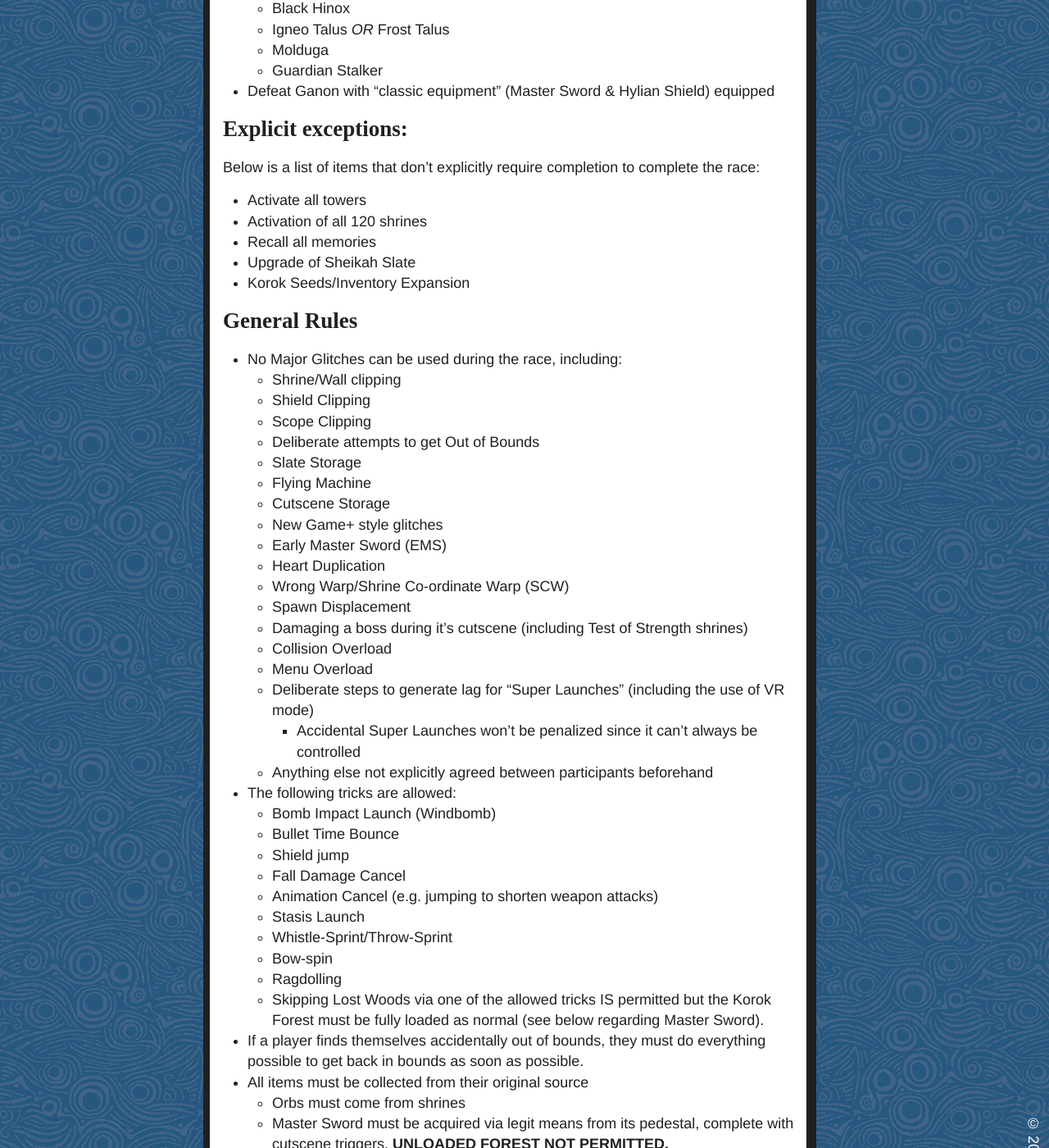
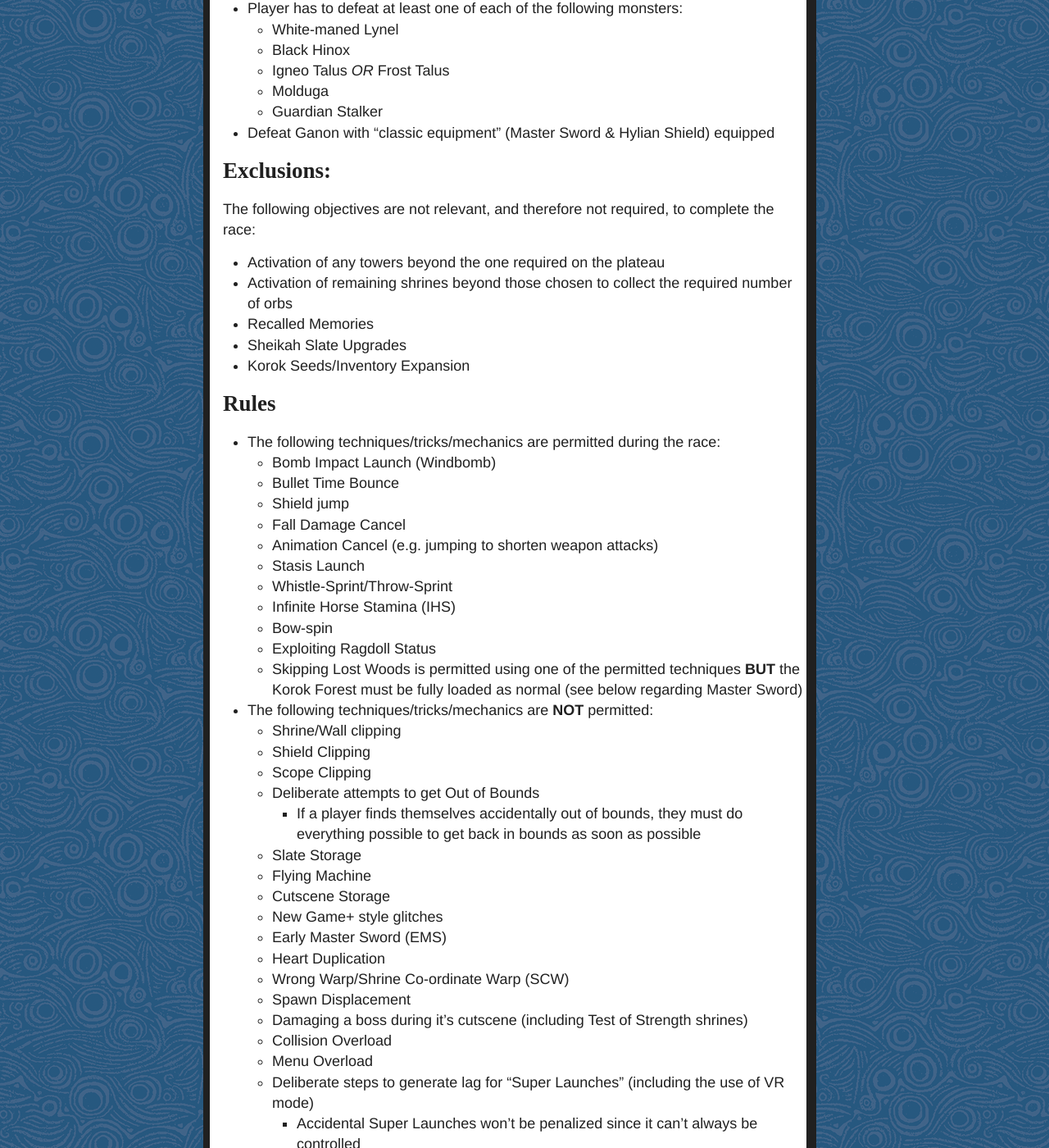
Before and after one commit to mistermark/sirm1ster.tv, a Jekyll site: the page built from raceofthewild.html, in a window 1280 px wide and 1400 px high, scrolled down 1048 px. Shown: the whole window at 82% size. Built offline with Jekyll 4.4.1, drawn with Linux system fonts in a browser that asks for light colours; some of the changed text lies outside the part shown.

Commit message:
Updating Race content

```diff
--- a/raceofthewild.html
+++ b/raceofthewild.html
@@ -6,9 +6,8 @@
 
 <div class="schedule-wrapper">
   <div class="schedule">
-    <div class="schedule-header">
+    <div class="schedule-header race-header">
       <h1>Gentlemen's Race of the Wild</h1>
-      <!-- <span>{{ site.data.schedule.daterange.first }} - {{ site.data.schedule.daterange.last }}</span> -->
     </div>
     <div class="schedule-roster">
       <div class="roster-day">
@@ -16,7 +15,7 @@
           <div class="intro">
             <img class="race-logo" src="/assets/images/raceofthewild-logo.png" srcset="/assets/images/raceofthewild-logo{{ days.content }}@2x.png 2x">
             <h2 id="intro">Introduction</h2>
-            <p>On May 29th sirM1ster and TheRealSeiferoth are going head-to-head in a race, dubbed &ldquo;The Gentlemen's Race of the Wild&rdquo;. We're celebrating our 1-year Twitch anniversary in style by challenging each other how well we know our first game we've streamed.</p>
+            <p>On May 29th <strong><i>sirM1ster</i></strong> and <strong><i>TheRealSeiferoth</i></strong> are going head-to-head in a race dubbed <strong>&ldquo;The Gentlemen's Race of the Wild&rdquo;</strong>. We're celebrating a couple of coincidences: we both started streaming on the same day AND we both played the same game on our first ever stream (before either of us even met each other). So we decided to celebrate our joint Twitch anniversary by challenging each other at the game that started it all... <i>The Legend of Zelda: Breath of the Wild</i>.</p>
             <p>
               The Distinguished Gentlemen on Twitch:
               <ul>
@@ -27,10 +26,7 @@
           </div>
           <h2 id="goals">Goals</h2>
           <p>
-            Goals of the race are to complete the following main targets.
-            The order of which should be decided by each player. There’s no
-            explicit order in which the targets need to be completed (aside from
-            Plateau first, obviously).
+            The primary criteria for this race are the same as MSD (Master Sword and Dungeons), but with some added twists for some extra challenge and fun:
           </p>
           <ul>
             <li>
@@ -72,25 +68,44 @@
                 <li>Guardian Stalker</li>
               </ul>
             </li>
-            <li>Defeat Ganon with “classic equipment” (Master Sword &amp; Hylian Shield) equipped</li>
+            <li>Defeat Ganon with &ldquo;classic equipment&rdquo; (Master Sword &amp; Hylian Shield) equipped</li>
           </ul>
-          <h2 id="exceptions">Explicit exceptions:</h2>
-          <p>Below is a list of items that don’t explicitly require completion to complete the race:</p>
+          <h2 id="exceptions">Exclusions:</h2>
+          <p>The following objectives are not relevant, and therefore not required, to complete the race:</p>
           <ul>
-            <li>Activate all towers</li>
-            <li>Activation of all 120 shrines</li>
-            <li>Recall all memories</li>
-            <li>Upgrade of Sheikah Slate</li>
+            <li>Activation of any towers beyond the one required on the plateau</li>
+            <li>Activation of remaining shrines beyond those chosen to collect the required number of orbs</li>
+            <li>Recalled Memories</li>
+            <li>Sheikah Slate Upgrades</li>
             <li>Korok Seeds/Inventory Expansion</li>
           </ul>
-          <h2 id="rules">General Rules</h2>
+          <h2 id="rules">Rules</h2>
           <ul>
-            <li>No Major Glitches can be used during the race, including:
+            <li>The following techniques/tricks/mechanics are permitted during the race:
+              <ul>
+                <li>Bomb Impact Launch (Windbomb)</li>
+                <li>Bullet Time Bounce</li>
+                <li>Shield jump</li>
+                <li>Fall Damage Cancel</li>
+                <li>Animation Cancel (e.g. jumping to shorten weapon attacks)</li>
+                <li>Stasis Launch</li>
+                <li>Whistle-Sprint/Throw-Sprint</li>
+                <li>Infinite Horse Stamina (IHS)</li>
+                <li>Bow-spin</li>
+                <li>Exploiting Ragdoll Status</li>
+                <li>Skipping Lost Woods is permitted using one of the permitted techniques <strong>BUT</strong> the Korok Forest must be fully loaded as normal (see below regarding Master Sword)</li>
+              </ul>
+            </li>
+            <li>The following techniques/tricks/mechanics are <strong>NOT</strong> permitted:
               <ul>
                 <li>Shrine/Wall clipping</li>
                 <li>Shield Clipping</li>
                 <li>Scope Clipping</li>
-                <li>Deliberate attempts to get Out of Bounds</li>
+                <li>Deliberate attempts to get Out of Bounds
+                  <ul>
+                    <li>If a player finds themselves accidentally out of bounds, they must do everything possible to get back in bounds as soon as possible</li>
+                  </ul>
+                </li>
                 <li>Slate Storage</li>
                 <li>Flying Machine</li>
                 <li>Cutscene Storage</li>
@@ -107,35 +122,33 @@
                     <li>Accidental Super Launches won’t be penalized since it can’t always be controlled</li>
                   </ul>
                 </li>
-                <li>Anything else not explicitly agreed between participants beforehand</li>
+                <li>Any other techniques/tricks/glitches/exploits/mechanics not explicitly agreed between participants beforehand</li>
               </ul>
             </li>
-            <li>The following tricks are allowed:
-              <ul>
-                <li>Bomb Impact Launch (Windbomb)</li>
-                <li>Bullet Time Bounce</li>
-                <li>Shield jump</li>
-                <li>Fall Damage Cancel</li>
-                <li>Animation Cancel (e.g. jumping to shorten weapon attacks)</li>
-                <li>Stasis Launch</li>
-                <li>Whistle-Sprint/Throw-Sprint</li>
-                <li>Bow-spin</li>
-                <li>Ragdolling</li>
-                <li>Skipping Lost Woods via one of the allowed tricks IS permitted but the Korok Forest must be fully  loaded as normal (see below regarding Master Sword).</li>
-              </ul>
-            </li>
-            <li>If a player finds themselves accidentally out of bounds, they must do everything possible to get back in bounds as soon as possible.</li>
+            <li>Amiibos are <strong>NOT</strong> permitted</li>
             <li>All items must be collected from their original source
               <ul>
                 <li>Orbs must come from shrines</li>
                 <li>Master Sword must be acquired via legit means from its pedestal, complete with cutscene triggers. <strong>UNLOADED FOREST NOT PERMITTED.</strong></li>
               </ul>
             </li>
+          </ul>
+          <h2 id="rules">Rules</h2>
+          <ul>
+            <li>Players must play in English on real Nintendo Switch hardware to eliminate timing discrepancies</li>
             <li>Timer starts from the moment player gains control of Link</li>
             <li>Timer stops when the last arrow hits Beast Ganon’s eye (first frame of explosion animation)</li>
             <li>Players may decide their own routes and/or use splits at their own discretion</li>
             <li>Objectives may be completed in any order</li>
-            <li>Players must play in English on real Nintendo Switch hardware to eliminate timing discrepancies</li>
+            <li>Dying carries no penalty but the timer must continue to run as normal</li>
+            <li>Reloading a save is also permitted but the timer must continue to run as normal</li>
+            <li>Resetting/Restarting the run is NOT permitted</li>
+            <li>Except in case of emergency, breaks are limited to no more than one per hour and must be taken at the same time
+              <ul>
+                <li>When taking breaks, players should press Home (to ensure no game logic is processing whilst paused) and pause LiveSplit timers at the same time</li>
+                <li>When returning from breaks, players should press Home and unpause timers at the same time to resume</li>
+              </ul>
+            </li>
           </ul>
         </div>
       </div>
```
